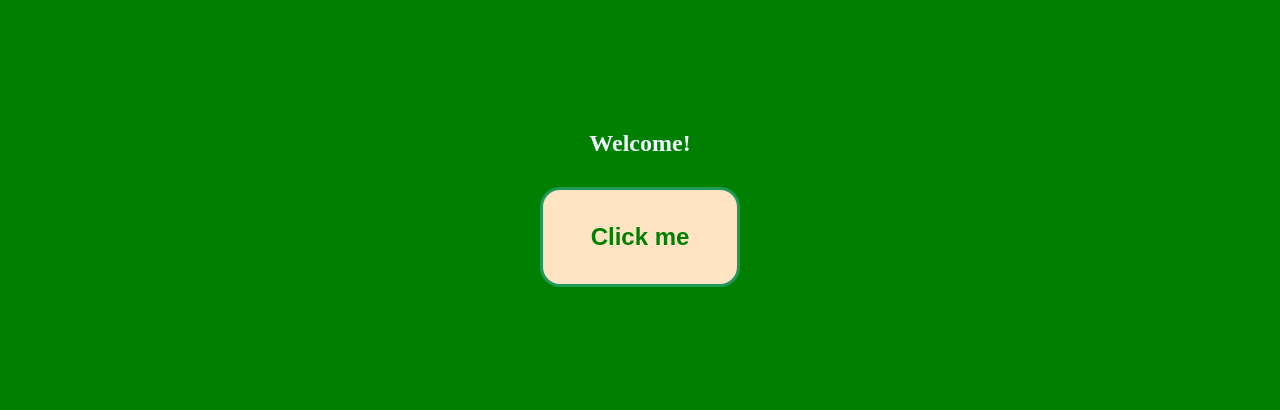
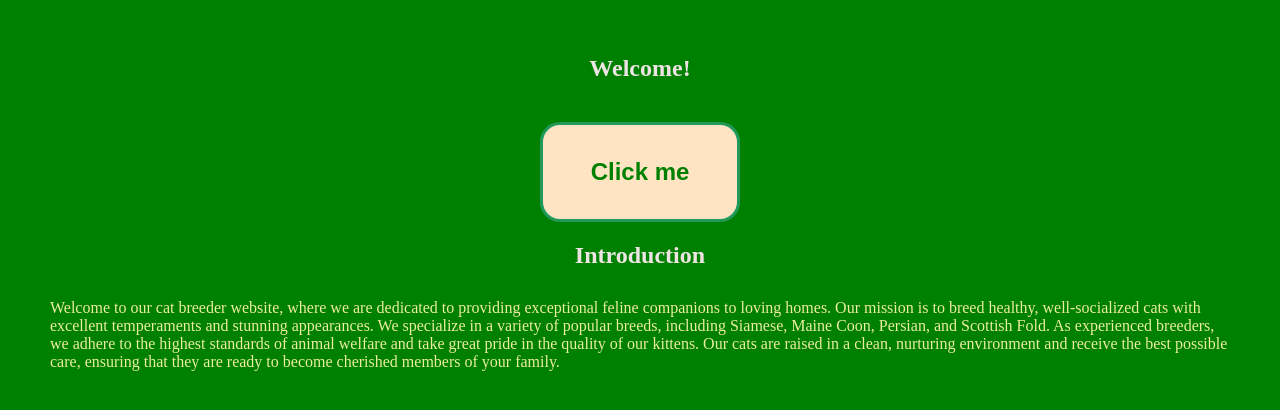
Before and after one commit to TheOneYana/practiceProject, a plain HTML site: page index.html in a window 1280 px wide. Shown: the part 192-602 px from the top of the page. Drawn offline with Linux system fonts and the light colour scheme.

Commit message:
Introduction added and styled

```diff
--- a/index.html
+++ b/index.html
@@ -11,6 +11,8 @@
     <main id="main">
         <h2>Welcome!</h2>
         <button id="btn">Click me</button>
+        <h2>Introduction</h2>
+        <p>Welcome to our cat breeder website, where we are dedicated to providing exceptional feline companions to loving homes. Our mission is to breed healthy, well-socialized cats with excellent temperaments and stunning appearances. We specialize in a variety of popular breeds, including Siamese, Maine Coon, Persian, and Scottish Fold. As experienced breeders, we adhere to the highest standards of animal welfare and take great pride in the quality of our kittens. Our cats are raised in a clean, nurturing environment and receive the best possible care, ensuring that they are ready to become cherished members of your family. </p>
     </main>
     <script src="script.js"></script>
 </body>
--- a/style.css
+++ b/style.css
@@ -2,6 +2,12 @@
   margin: 0;
   padding: 0;
   box-sizing: border-box;
+}
+
+:root {
+  --text_color: rgb(238, 228, 228);
+  --secondary_text_color: rgb(236, 236, 163);
+  --red_text: red;
 }
 #btn {
   background-color: bisque;
@@ -21,7 +27,16 @@
   height: 100vh;
   display: flex;
   flex-direction: column;
-    color:aliceblue;
+  color: aliceblue;
   justify-content: center;
   align-items: center;
 }
+
+h2 {
+  color: var(--text_color);
+  margin: 20px 50px 10px 50px;
+}
+p {
+  color: var(--secondary_text_color);
+  margin: 20px 50px 10px 50px;
+}
```
Lines whose indentation alone changed are shown as unchanged.
